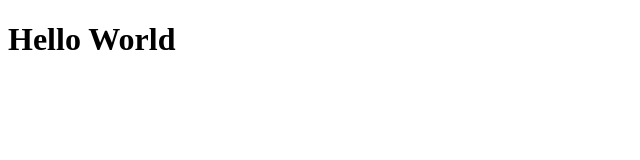
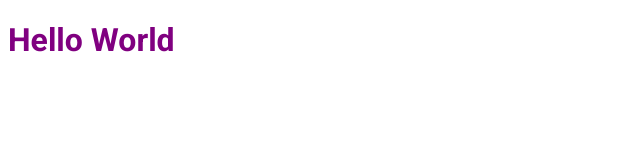
Before and after one commit to williamroger/ignews, a Next.js app: page / in a window 1280 px wide. Shown: the top 160 px of the page, without its empty margins (0-640 px from the left). Built offline with nearby package versions, Linux system fonts and the light colour scheme.

Commit message:
adicionado SASS e Fonte externa

```diff
--- a/package.json
+++ b/package.json
@@ -11,7 +11,8 @@
   "dependencies": {
     "next": "12.1.0",
     "react": "17.0.2",
-    "react-dom": "17.0.2"
+    "react-dom": "17.0.2",
+    "sass": "^1.49.9"
   },
   "devDependencies": {
     "@types/node": "^17.0.21",
--- /dev/null
+++ b/src/pages/_document.tsx
@@ -0,0 +1,20 @@
+import Document, { Html, Head, Main, NextScript} from 'next/document';
+
+export default class MyDocument extends Document {
+  render() {
+		return (
+			<Html>
+				<Head>
+					<link rel="preconnect" href="https://fonts.googleapis.com" />
+					<link rel="preconnect" href="https://fonts.gstatic.com" />
+					<link href="https://fonts.googleapis.com/css2?family=Roboto:wght@400;700;900&display=swap" rel="stylesheet" />
+					<title>ig.news</title>
+				</Head>
+				<body>
+					<Main />
+					<NextScript />
+				</body>
+			</Html>
+		);
+	}
+}
--- a/src/pages/index.tsx
+++ b/src/pages/index.tsx
@@ -1,5 +1,7 @@
+import styles  from  '../../styles/home.module.scss';
+
 export default function Home() {
   return (
-    <h1>Hello World</h1>
+    <h1 className={styles.title}>Hello World</h1>
   )
 }
--- /dev/null
+++ b/styles/home.module.scss
@@ -0,0 +1,4 @@
+.title {
+    color: purple;
+    font-family: 'Roboto', sans-serif;
+}
```
Also changed, not shown: 1 other file (tests, documents, lock files or other folders).
